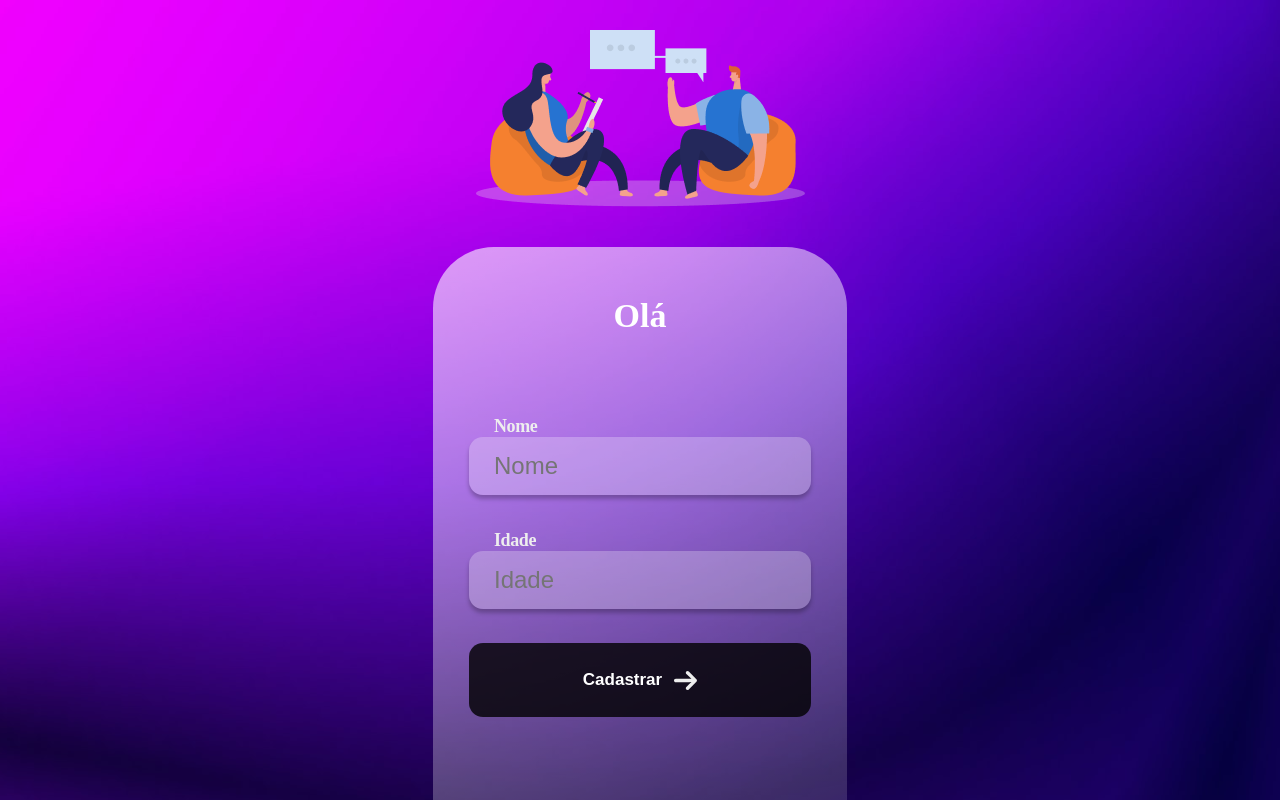
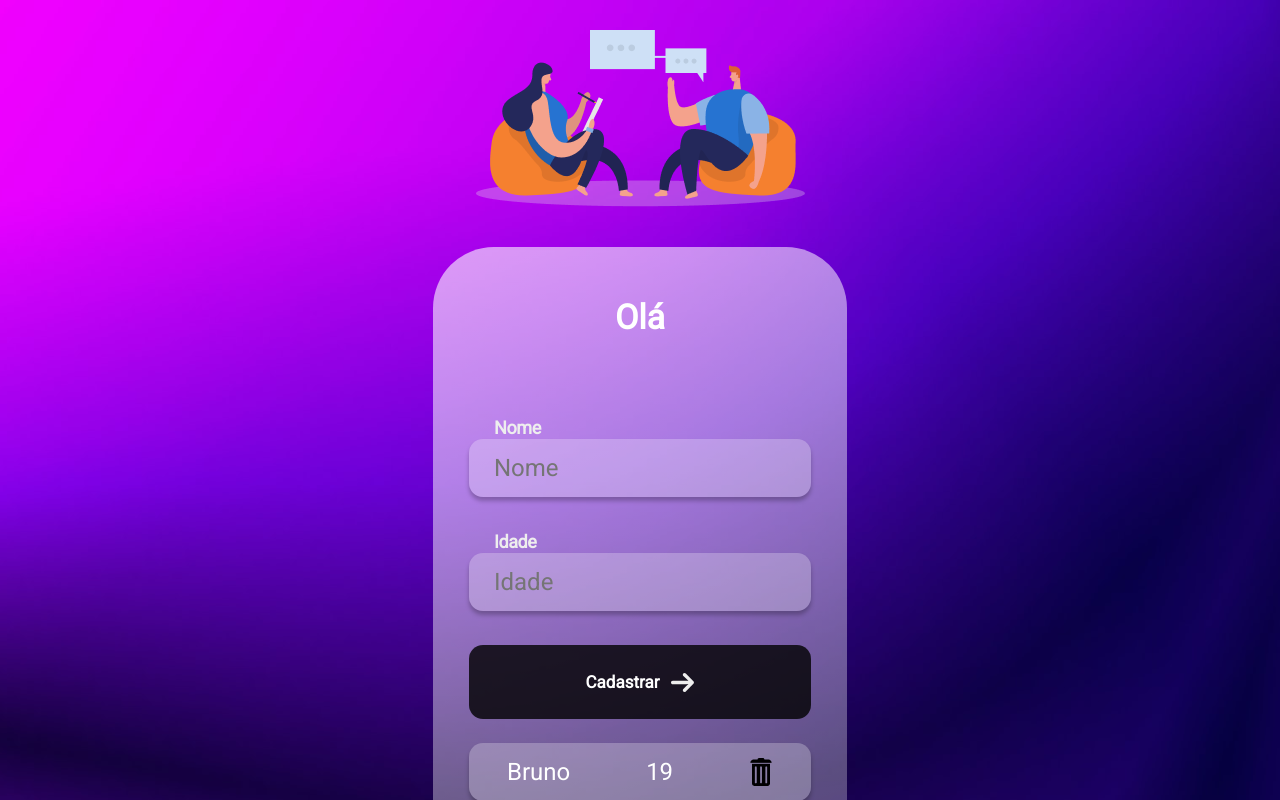
Before and after one commit to BrunoMSantos04/first-project-react, a React (Create React App) app: page / in a window 1280 px wide. Both pictures are taken after a click on the button "Cadastrar". Shown: the top 800 px of the page. Built offline with nearby package versions, Linux system fonts and the light colour scheme.

Commit message:
useState no react

```diff
--- a/public/index.html
+++ b/public/index.html
@@ -3,6 +3,9 @@
   <head>
     <meta charset="utf-8" />
     <link rel="icon" href="%PUBLIC_URL%/favicon.ico" />
+    <link rel="preconnect" href="https://fonts.googleapis.com">
+    <link rel="preconnect" href="https://fonts.gstatic.com" crossorigin>
+    <link href="https://fonts.googleapis.com/css2?family=Roboto:wght@100;400&display=swap" rel="stylesheet">
     <meta name="viewport" content="width=device-width, initial-scale=1" />
     <meta name="theme-color" content="#000000" />
     <meta
@@ -24,7 +27,7 @@
       work correctly both with client-side routing and a non-root public URL.
       Learn how to configure a non-root public URL by running `npm run build`.
     -->
-    <title>React App</title>
+    <title>User Interface</title>
   </head>
   <body>
     <noscript>You need to enable JavaScript to run this app.</noscript>
--- a/src/App.js
+++ b/src/App.js
@@ -1,6 +1,7 @@
-import React from "react";
+import React, {useState} from "react";
 import Consulting from './assets/Consulting.png'
 import arrow from './assets/arrowRight.svg'
+import trash from './assets/bin.png'
 
 import {
   Container,
@@ -9,11 +10,17 @@ import {
   Itens,
   LabelInput,
   Input,
-  Button
+  Button,
+  User
 } from './styles';
 
 //JSX
 function App() {
+  const [users, setUsers] = useState([])
+
+function addNewUser() {
+  setUsers([{id: Math.random(), name:"Bruno", age: 19}])
+}
 
 return (
   <Container>
@@ -27,7 +34,18 @@ return (
         <LabelInput>Idade</LabelInput>
         <Input placeholder="Idade" />
 
-        <Button> Cadastrar <img alt="seta" src={arrow}/> </Button>
+        <Button onClick={addNewUser} >
+          Cadastrar <img alt="Arrow" src={arrow}/>
+        </Button>
+
+        <ul>
+          {users.map((user) => (
+            <User key={user.id}>
+             <p> {user.name}</p><p>{user.age}</p>
+             <button> <img alt="trashbin" src={trash} /> </button>
+            </User>
+          ))}
+        </ul>
       </Itens>
   </Container>
   );
--- a/src/globalStyle.js
+++ b/src/globalStyle.js
@@ -6,5 +6,6 @@ export default createGlobalStyle`
         margin: 0;
         padding: 0;
         box-sizing: border-box;
+        font-family: 'Roboto', sans-serif;
     }
 `;
--- a/src/styles.js
+++ b/src/styles.js
@@ -11,7 +11,7 @@ export const Container = styled.div`
     flex-direction: column;
     align-items: center;
     gap: 40px;
-    height: 100vh;
+    height: 140vh;
 `;
 
 export const Img = styled.img`
@@ -26,7 +26,7 @@ export const Itens = styled.div`
     padding: 50px 36px;
     display: flex;
     flex-direction: column;
-    height: 100vh;
+    height: 150vh;
 `;
 
 export const H1 = styled.h1`
@@ -83,4 +83,46 @@ export const Button = styled.button`
     justify-content: center;
     align-items: center;
     gap: 12px;
+
+    &:hover{
+        opacity: 0.8;
+    }
+
+    &:active{
+        opacity: 0.5;
+    }
 `;
+
+export const User = styled.li`
+    display: flex;
+    justify-content: space-around;
+    align-items: center;
+    margin-top: 24px;
+    width: 342px;
+    height: 58px;
+    border-radius: 14px;
+    background: rgba(255, 255, 255, 0.25);
+    box-shadow: 0px 4px 4px 0px rgba(0, 0, 0, 0.25);
+    border: none;
+    outline: none;
+
+p{
+    color: #FFF;
+    font-size: 24px;
+    font-style: normal;
+    font-weight: 400;
+    line-height: normal;
+    }
+
+button{
+    background: none;
+    cursor: pointer;
+    width: 24px;
+    height: 28px;
+    flex-shrink: 0;
+    border: none;
+    outline: none;
+}
+
+
+`;
```
